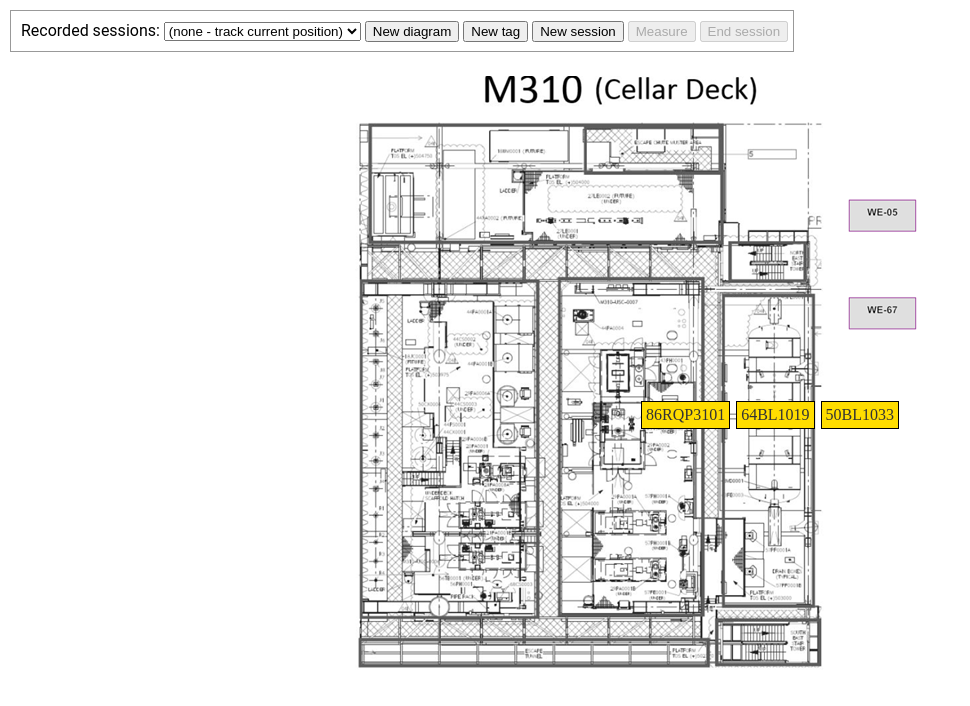
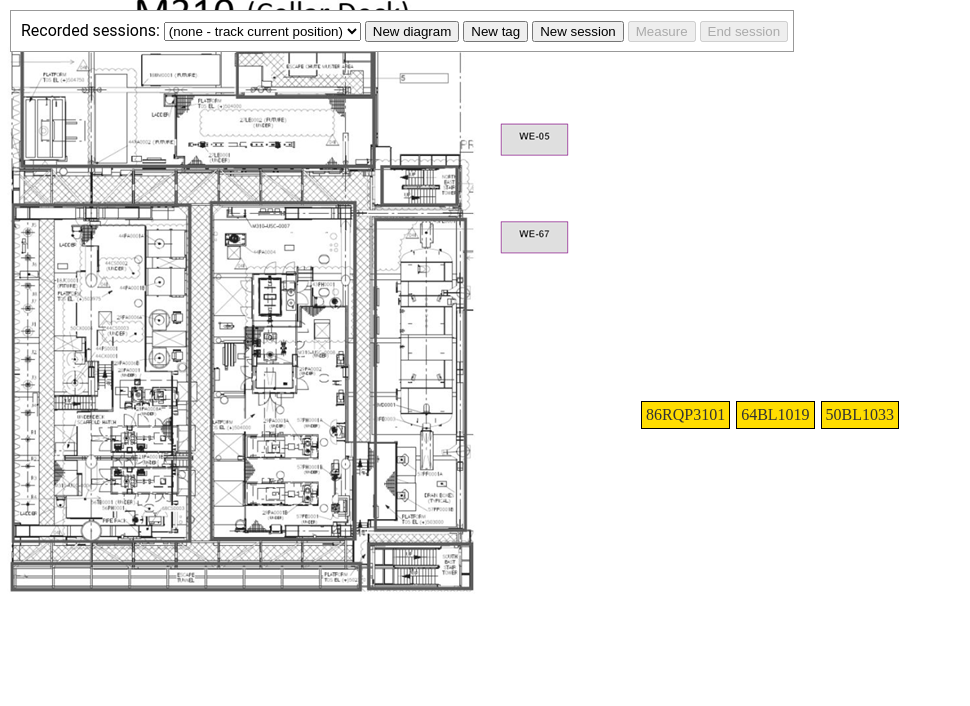
Before and after one commit to cognitedata/sound-level, a website: page public/diagram.html in a window 1280 px wide. Shown: the whole page, without its empty margins (0-970 px from the left). Drawn offline with nearby package versions, Linux system fonts and the light colour scheme; no server answers.

Commit message:
Restructure to allow accurate heatmap rendering on top of diagram

```diff
--- a/public/diagram.html
+++ b/public/diagram.html
@@ -8,7 +8,8 @@
     <style>
         /* Always set the map height explicitly to define the size of the div
          * element that contains the map. */
-        #map {
+        #main {
+            position: relative;
             height: 100%;
         }
         /* Optional: Makes the sample page fill the window. */
@@ -16,9 +17,6 @@
             height: 100%;
             margin: 0;
             padding: 0;
-            background-image: url(diagram.png);
-            background-repeat: no-repeat;
-            background-position: center;
         }
         #buttonrow { width: 100%; position: absolute; top: 0; text-align: center; }
         #meter { width: 100%; position: absolute; bottom: 0; text-align: center; }
@@ -42,6 +40,9 @@
             z-index: 100;
             display: none;
         }
+        #map { position: absolute; border: 0; padding: 0; }
+        #heatmap { position: absolute; width: 100%; height: 100%; border: 0; padding: 0; }
+        #tags { position: absolute; width: 100%; height: 100%; border: 0; padding: 0; }
         #screenshot video {
             width: 100%;
         }
@@ -66,7 +67,11 @@
     <img src="">
 </div>
 
-<div id="map">
+<div id="main">
+    <img id="map" src="diagram.png" />
+    <canvas id="heatmap">
+    </canvas>
+    <div id="tags">
         <div class="ui-widget-content">
             <p>86RQP3101</p>
         </div>
@@ -77,6 +82,7 @@
 
         <div id="tagTemplate" class="ui-widget-content">
             <p>50BL1033</p>
+        </div>
     </div>
 </div>
 <canvas id="meter" width="500" height="50"></canvas>
```
Lines whose indentation alone changed are shown as unchanged.
